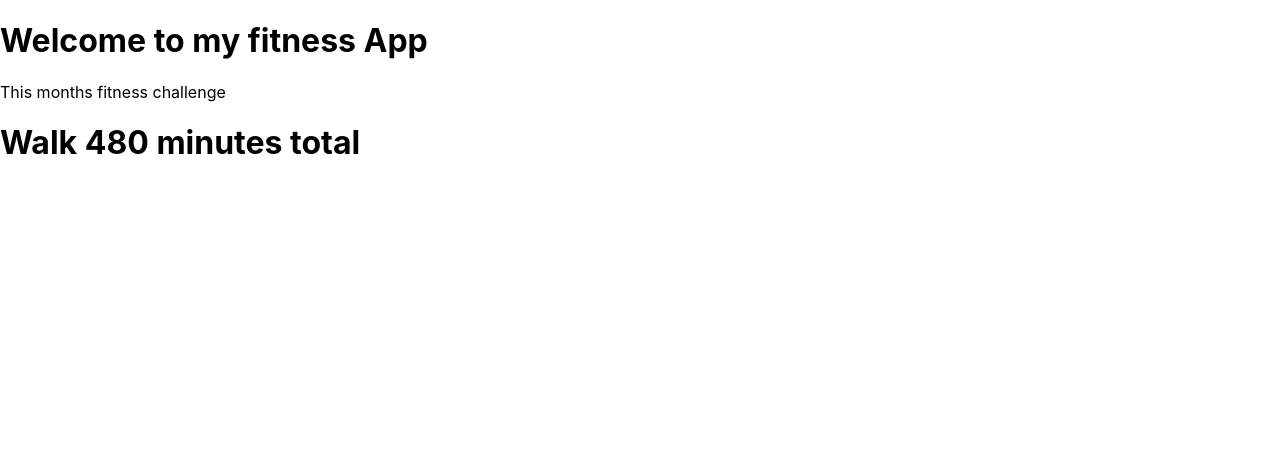
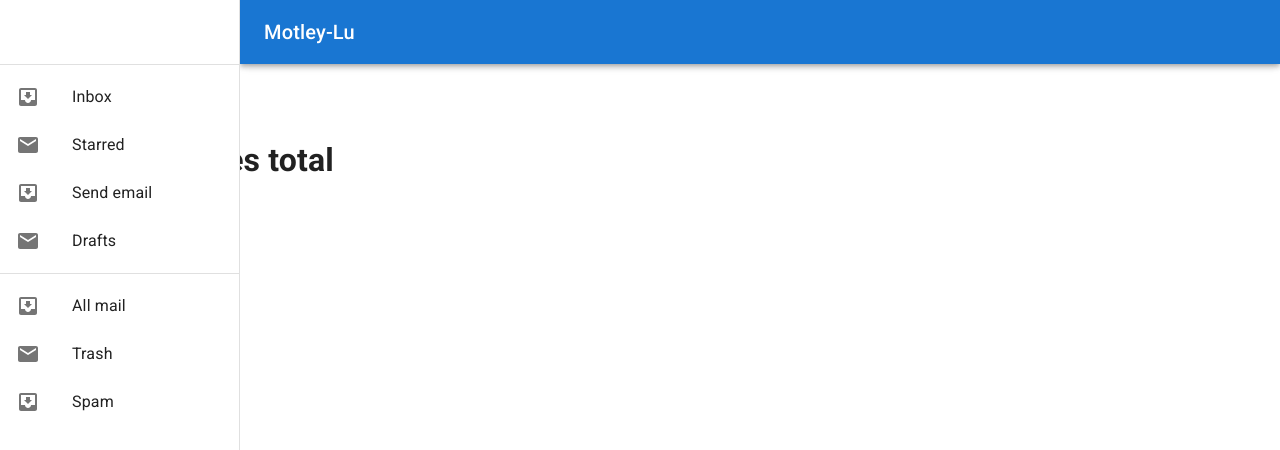
Before and after one commit to BLipsett/Fitness, a React (Create React App) app: page / in a window 1280 px wide. Shown: the top 450 px of the page. Built offline with nearby package versions, Linux system fonts and the light colour scheme.

Commit message:
add appbar mui

```diff
--- a/package.json
+++ b/package.json
@@ -3,6 +3,10 @@
   "version": "0.1.0",
   "private": true,
   "dependencies": {
+    "@emotion/react": "^11.4.1",
+    "@emotion/styled": "^11.3.0",
+    "@mui/icons-material": "^5.0.3",
+    "@mui/material": "^5.0.3",
     "@testing-library/jest-dom": "^5.14.1",
     "@testing-library/react": "^11.2.7",
     "@testing-library/user-event": "^12.8.3",
--- a/public/index.html
+++ b/public/index.html
@@ -2,6 +2,15 @@
 <html lang="en">
   <head>
     <meta charset="utf-8" />
+    <link
+  rel="stylesheet"
+  href="https://fonts.googleapis.com/css?family=Roboto:300,400,500,700&display=swap"
+/>
+<link
+  rel="stylesheet"
+  href="https://fonts.googleapis.com/icon?family=Material+Icons"
+/>
+
     <link rel="icon" href="%PUBLIC_URL%/favicon.ico" />
     <meta name="viewport" content="width=device-width, initial-scale=1" />
     <meta name="theme-color" content="#000000" />
@@ -27,6 +36,10 @@
     <title>React App</title>
   </head>
   <body>
+    <script
+  src="https://code.jquery.com/jquery-3.6.0.min.js"
+  integrity="sha256-/xUj+3OJU5yExlq6GSYGSHk7tPXikynS7ogEvDej/m4="
+  crossorigin="anonymous"></script>
     <noscript>You need to enable JavaScript to run this app.</noscript>
     <div id="root"></div>
     <!--
@@ -39,5 +52,7 @@
       To begin the development, run `npm start` or `yarn start`.
       To create a production bundle, use `npm run build` or `yarn build`.
     -->
+    <!-- <script type="text/javascript" src="js/materialize.min.js"></script> -->
+
   </body>
 </html>
--- a/src/App.js
+++ b/src/App.js
@@ -2,6 +2,7 @@
 import './App.css';
 import { BrowserRouter as Router, Route } from 'react-router-dom';
 import Homepage from './pages/homepage/homepage.component';
+import Header from './components/header/header.component';
 
 
 class App extends React.Component {
@@ -9,9 +10,12 @@
   render() {
     return (
       <Router>
+        <div>
+        <Header />
         <Route exact path='/'>
         <Homepage />
         </Route>
+        </div>
       </Router>
       );
     }
--- /dev/null
+++ b/src/components/header/header.component.jsx
@@ -0,0 +1,167 @@
+import * as React from 'react';
+import PropTypes from 'prop-types';
+import AppBar from '@mui/material/AppBar';
+import Box from '@mui/material/Box';
+import CssBaseline from '@mui/material/CssBaseline';
+import Divider from '@mui/material/Divider';
+import Drawer from '@mui/material/Drawer';
+import IconButton from '@mui/material/IconButton';
+import InboxIcon from '@mui/icons-material/MoveToInbox';
+import List from '@mui/material/List';
+import ListItem from '@mui/material/ListItem';
+import ListItemIcon from '@mui/material/ListItemIcon';
+import ListItemText from '@mui/material/ListItemText';
+import MailIcon from '@mui/icons-material/Mail';
+import MenuIcon from '@mui/icons-material/Menu';
+import Toolbar from '@mui/material/Toolbar';
+import Typography from '@mui/material/Typography';
+import './header.styles.scss'
+
+const drawerWidth = 240;
+
+function ResponsiveDrawer(props) {
+  const { window } = props;
+  const [mobileOpen, setMobileOpen] = React.useState(false);
+
+  const handleDrawerToggle = () => {
+    setMobileOpen(!mobileOpen);
+  };
+
+  const drawer = (
+    <div>
+      <Toolbar />
+      <Divider />
+      <List>
+        {['Inbox', 'Starred', 'Send email', 'Drafts'].map((text, index) => (
+          <ListItem button key={text}>
+            <ListItemIcon>
+              {index % 2 === 0 ? <InboxIcon /> : <MailIcon />}
+            </ListItemIcon>
+            <ListItemText primary={text} />
+          </ListItem>
+        ))}
+      </List>
+      <Divider />
+      <List>
+        {['All mail', 'Trash', 'Spam'].map((text, index) => (
+          <ListItem button key={text}>
+            <ListItemIcon>
+              {index % 2 === 0 ? <InboxIcon /> : <MailIcon />}
+            </ListItemIcon>
+            <ListItemText primary={text} />
+          </ListItem>
+        ))}
+      </List>
+    </div>
+  );
+
+  const container = window !== undefined ? () => window().document.body : undefined;
+
+  return (
+    <Box sx={{ display: 'flex' }}>
+      <CssBaseline />
+      <AppBar
+        position="fixed"
+        sx={{
+          width: { sm: `calc(100% - ${drawerWidth}px)` },
+          ml: { sm: `${drawerWidth}px` },
+        }}
+      >
+        <Toolbar>
+          <IconButton
+            color="inherit"
+            aria-label="open drawer"
+            edge="start"
+            onClick={handleDrawerToggle}
+            sx={{ mr: 2, display: { sm: 'none' } }}
+          >
+            <MenuIcon />
+          </IconButton>
+          <Typography className="header-title" variant="h6" noWrap component="div">
+            Motley-Lu
+          </Typography>
+        </Toolbar>
+      </AppBar>
+      <Box
+        component="nav"
+        sx={{ width: { sm: drawerWidth }, flexShrink: { sm: 0 } }}
+        aria-label="mailbox folders"
+      >
+        {/* The implementation can be swapped with js to avoid SEO duplication of links. */}
+        <Drawer
+          container={container}
+          variant="temporary"
+          open={mobileOpen}
+          onClose={handleDrawerToggle}
+          ModalProps={{
+            keepMounted: true, // Better open performance on mobile.
+          }}
+          sx={{
+            display: { xs: 'block', sm: 'none' },
+            '& .MuiDrawer-paper': { boxSizing: 'border-box', width: drawerWidth },
+          }}
+        >
+          {drawer}
+        </Drawer>
+        <Drawer
+          variant="permanent"
+          sx={{
+            display: { xs: 'none', sm: 'block' },
+            '& .MuiDrawer-paper': { boxSizing: 'border-box', width: drawerWidth },
+          }}
+          open
+        >
+          {drawer}
+        </Drawer>
+      </Box>
+
+    </Box>
+  );
+}
+
+ResponsiveDrawer.propTypes = {
+  /**
+   * Injected by the documentation to work in an iframe.
+   * You won't need it on your project.
+   */
+  window: PropTypes.func,
+};
+
+export default ResponsiveDrawer;
+
+
+
+
+
+// NOTE attempt at nav bar with materialize
+// const Header = () => {
+//   document.addEventListener('DOMContentLoaded', function() {
+//     var elems = document.querySelectorAll('.sidenav');
+//     var instances = M.Sidenav.init(elems, options);
+//   });
+//   return (
+//     <div className="header">
+//       <nav>
+//     <div className="nav-wrapper">
+//       <a href="#!" className="brand-logo">Logo</a>
+//       <a href="#" data-target="mobile-demo" className="sidenav-trigger"><i className="material-icons">menu</i></a>
+//       <ul className="right hide-on-med-and-down">
+//         <li><a href="sass.html">Sass</a></li>
+//         <li><a href="badges.html">Components</a></li>
+//         <li><a href="collapsible.html">Javascript</a></li>
+//         <li><a href="mobile.html">Mobile</a></li>
+//       </ul>
+//     </div>
+//   </nav>
+
+//   <ul className="sidenav" id="mobile-demo">
+//     <li><a href="sass.html">Sass</a></li>
+//     <li><a href="badges.html">Components</a></li>
+//     <li><a href="collapsible.html">Javascript</a></li>
+//     <li><a href="mobile.html">Mobile</a></li>
+//   </ul>
+//   </div>
+//     )
+// }
+
+// export default Header
--- /dev/null
+++ b/src/components/header/header.styles.scss
@@ -0,0 +1,3 @@
+.header-title {
+  text-align: center;
+}
```
Also changed, not shown: 1 other file (tests, documents, lock files or other folders).
